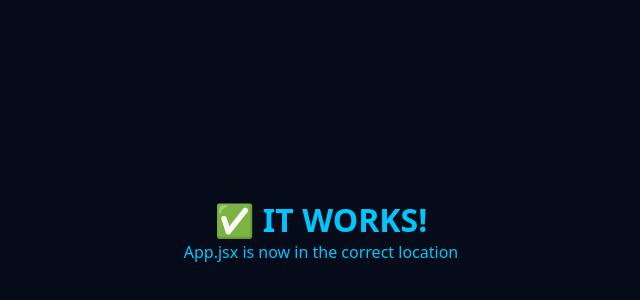
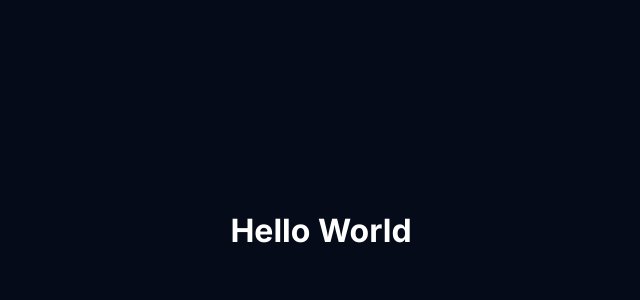
Before and after one commit to financial9/automatedforexchang, a React (Vite) app: page / in a window 1280 px wide. Shown: the part 170-470 px from the top of the page, without its empty margins (319-959 px from the left). Built offline with nearby package versions, Linux system fonts and the light colour scheme.

Commit message:
Refactor App component and update styles

```diff
--- a/src/App.jsx
+++ b/src/App.jsx
@@ -1,10 +1,7 @@
-import { useState } from "react";
-
 export default function App() {
   return (
-    <div style={{minHeight:"100vh",background:"#050B18",color:"#00C6FF",fontFamily:"system-ui",display:"flex",flexDirection:"column",alignItems:"center",justifyContent:"center",padding:"20px"}}>
-      <h1>✅ IT WORKS!</h1>
-      <p>App.jsx is now in the correct location</p>
+    <div style={{background: '#050B18', minHeight: '100vh', display: 'flex', alignItems: 'center', justifyContent: 'center', color: '#fff'}}>
+      <h1>Hello World</h1>
     </div>
-  );
+  )
 }
```
